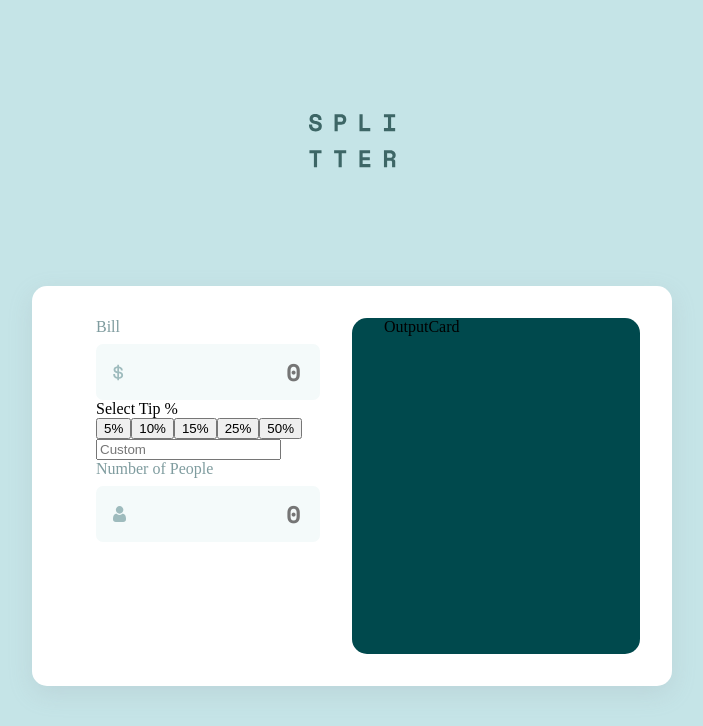
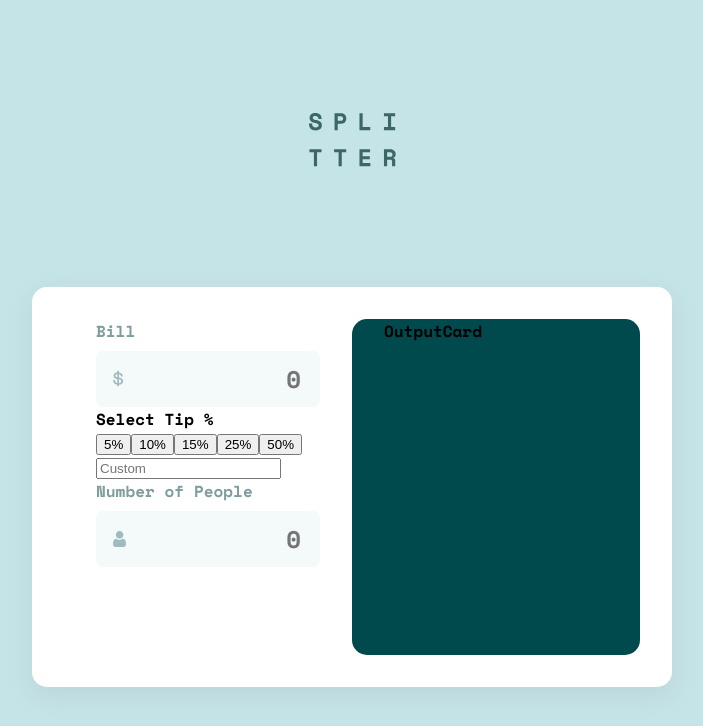
Before and after one commit to subrat611/tip-calculator-app, a React (Vite) app: page / in a window 1280 px wide. Shown: the top 726 px of the page, without its empty margins (288-991 px from the left). Built offline with nearby package versions, Linux system fonts and the light colour scheme.

Commit message:
colors and fonts import

```diff
--- a/src/scss/_default.scss
+++ b/src/scss/_default.scss
@@ -1,4 +1,5 @@
 @use 'colors' as *;
+@use 'fonts' as *;
 
 html {
     box-sizing: border-box;
@@ -15,4 +16,6 @@ body {
     margin: 0;
     padding: 0;
     background-color: $neutral-light-grayish-cyan;
+    font-family: $font-space-mono;
+    font-weight: $font-weight;
 }
```
